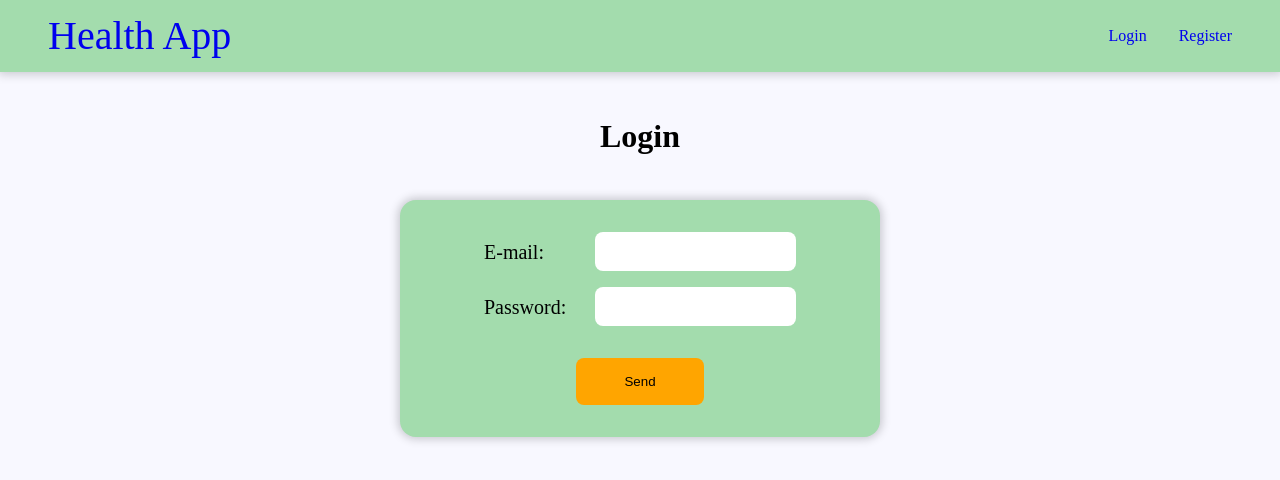
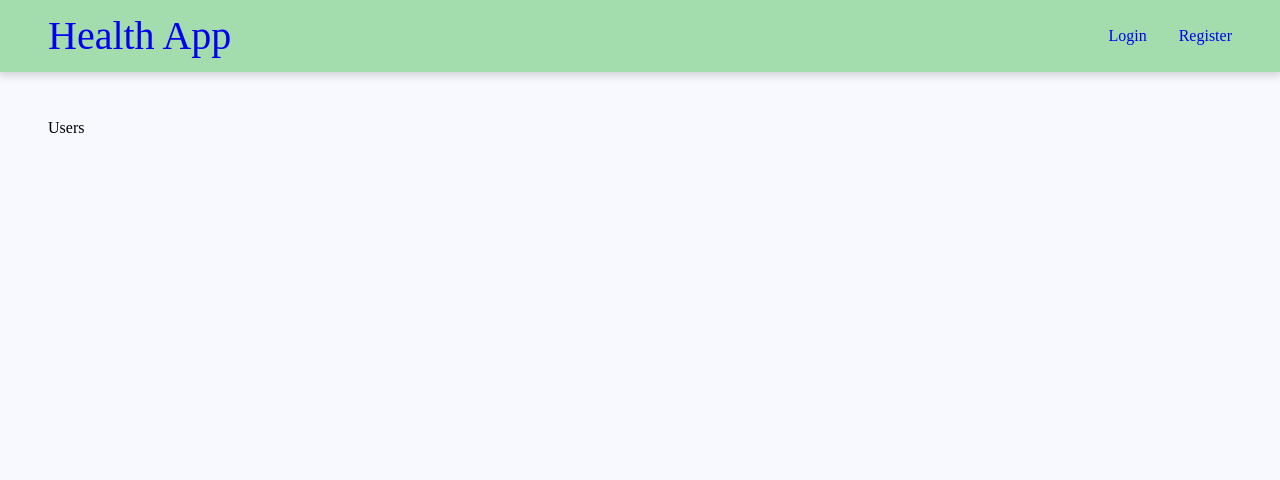
Before and after one commit to FSDSTR1023/rojo-frontend, a React (Vite) app: page /users in a window 1280 px wide. Before the commit this address led to /login. Shown: the top 480 px of the page. Built offline with nearby package versions, Linux system fonts and the light colour scheme.

Commit message:
Add routing to users page

```diff
--- a/src/App.jsx
+++ b/src/App.jsx
@@ -1,10 +1,11 @@
 import { BrowserRouter, Route, Routes, Navigate } from 'react-router-dom'
+import { useState } from 'react'
 import Login from './pages/Login'
 import Explore from './pages/Explore'
 import Profile from './pages/Profile'
 import Layout from './components/Layout'
 import Register from './pages/Register'
-import { useState } from 'react'
+import Users from './pages/Users/Users'
 
 function App() {
   const [user, setUser] = useState(null)
@@ -22,6 +23,7 @@ function App() {
           )}
           <Route path="/login" element={<Login setIsAuthenticated={setIsAuthenticated} setUser={setUser} />} />
           <Route path="/explore" element={<Explore />} />
+          <Route path="/users" element={<Users />} />
           <Route path="/profile" element={<Profile />} />
           <Route path="/register" element={<Register />} />
         </Route>
--- a/src/components/Layout/Layout.jsx
+++ b/src/components/Layout/Layout.jsx
@@ -23,6 +23,9 @@ export default function Layout({ isAuthenticated, setUser, setIsAuthenticated })
             <>
               <li>
                 <Link to="/explore">Explore</Link>
+              </li>
+              <li>
+                <Link to="/users">Users</Link>
               </li>
               <li>
                 <Link to="/profile">Profile</Link>
--- /dev/null
+++ b/src/pages/Users/Users.jsx
@@ -0,0 +1,5 @@
+import styles from './Users.module.css'
+
+export default function Users() {
+  return <div>Users</div>
+}
--- /dev/null
+++ b/src/pages/Users/index.jsx
@@ -0,0 +1,3 @@
+import Users from './Users'
+
+export default Users
```
Also changed, not shown: src/pages/Users/Users.module.css (added).
